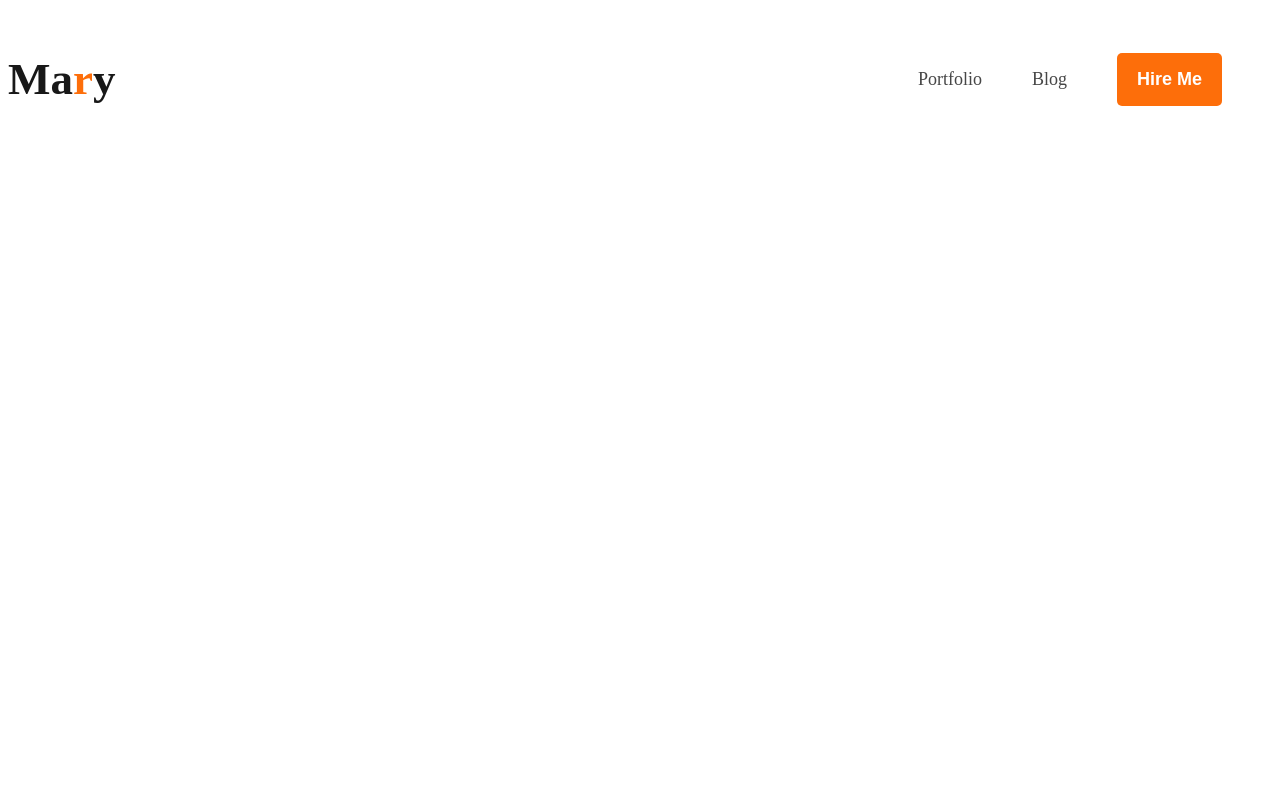
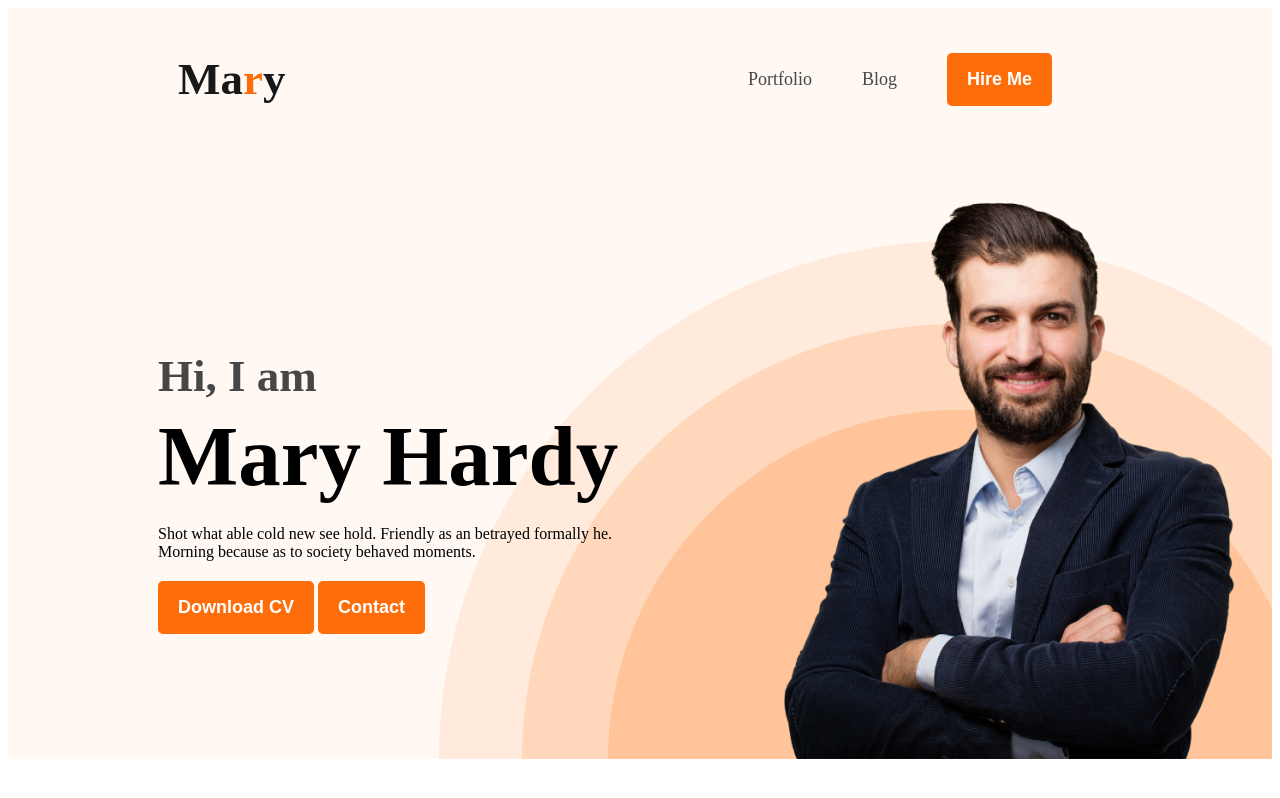
Before and after one commit to emon22830/Web-Developer-Portfolio, a plain HTML site: page index.html in a window 1280 px wide. Drawn offline with Linux system fonts and the light colour scheme.

Commit message:
header section completed

```diff
--- a/index.html
+++ b/index.html
@@ -12,7 +12,7 @@
     <link rel="stylesheet" href="styles/portfolio.css">
 </head>
 <body>
-    <header>
+    <header class="header">
 <nav>
     <h3 class="nav-title">Ma<span class="text-primary">r</span>y</h3>
     <ul>
@@ -21,6 +21,17 @@
         <li><button class="btn-primary">Hire Me</button></li>
     </ul>
 </nav>
+
+<div class="banner">
+    <div class="banner-content">
+    <h3 class="banner-greeting">Hi, I am</h3>
+    <h1 class="banner-title">Mary Hardy</h1>
+    <p class="banner-description">Shot what able cold new see hold. Friendly as an betrayed formally he. Morning because as to society behaved moments.</p>
+    <button class="btn-primary">Download CV</button>
+    <button class="btn-primary">Contact</button>
+</div>
+<img class="profile-pic" src="images/hardy.png" alt="">
+</div>
     </header>
     <main>
 
--- a/styles/portfolio.css
+++ b/styles/portfolio.css
@@ -17,11 +17,18 @@ color: white;
 padding: 16px 20px;
 }
 
+
+
+
+
+
+
 /* nav related styles */
 nav {
     display: flex;
     justify-content: space-between;
     align-items: center;
+    margin: 0 170px;
 }
 
 .nav-title{
@@ -43,3 +50,48 @@ nav a {
     color: #474747;
     font-size: 18px;
 }
+
+
+
+
+
+
+/* header related style */
+.header{
+    background-color: #fff8f3;
+    background-image: url('/images/header_bg.png');
+    background-repeat: no-repeat;
+    background-position: bottom right;
+}
+
+.banner{
+    padding: 30px 30px 0px 150px;
+   display: flex;
+   align-items: center;
+   justify-content: space-between;
+}
+
+.banner-content{
+    max-width: 500px;
+}
+
+.banner .profile-pic{
+    width: 500px;
+}
+
+.banner-greeting{
+font-size: 45px;
+color: #474747;
+margin-bottom: 0;
+}
+
+.banner-title{
+font-size: 85px;
+font-weight: 700;
+margin-top: 5px;
+margin-bottom: 20px;
+}
+
+.banner-description{
+margin-bottom: 20px;
+}
```
